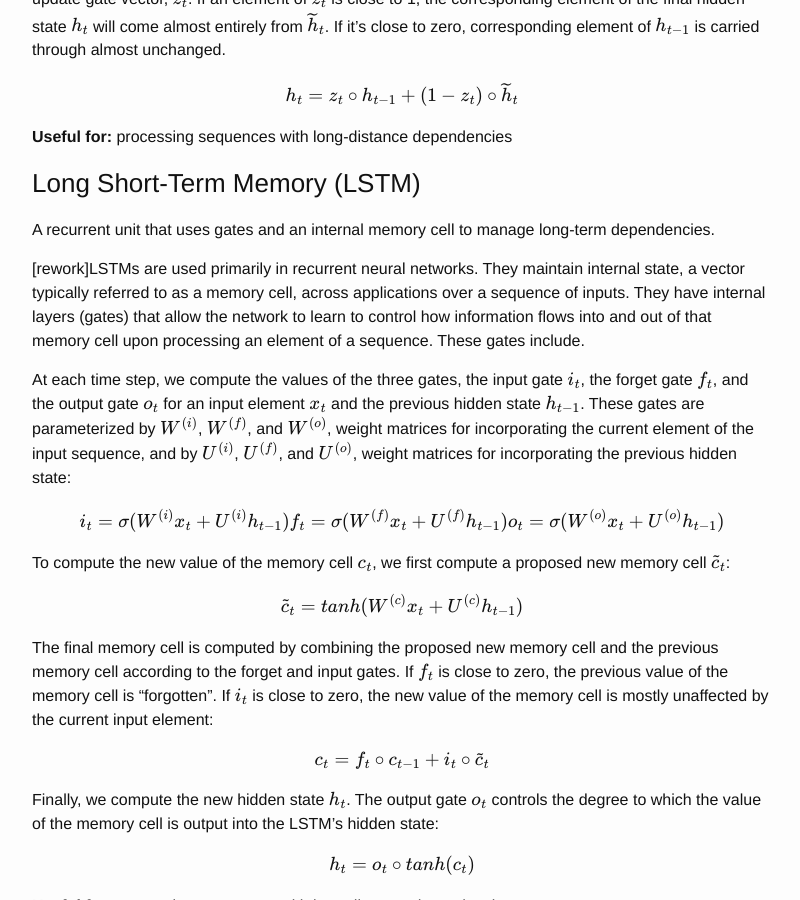
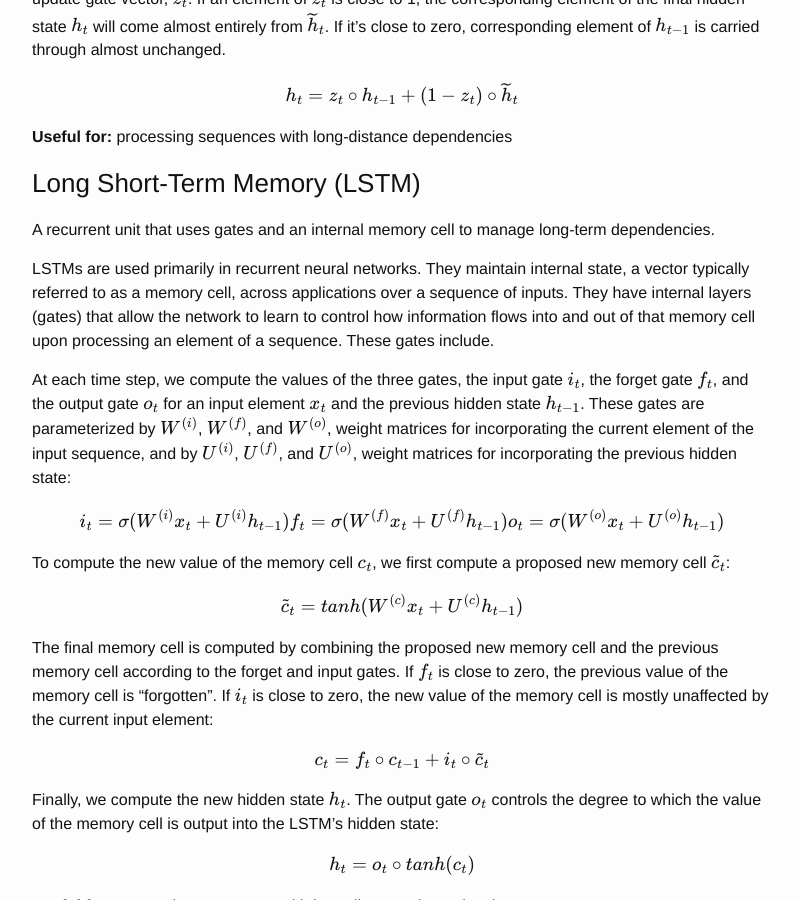
Before and after one commit to GradySimon/neural-network-building-blocks, a Jekyll site: the page built from index.md, in a window 1280 px wide and 900 px high, scrolled down 2254 px. Shown: the whole window, without its empty margins (238-1038 px from the left). Built offline with Jekyll 4.4.1, drawn with Linux system fonts in a browser that asks for light colours; formulas are drawn with MathJax 3; part of the change alters nothing that is shown; some of the changed text lies outside the part shown.

Commit message:
Remove some notes to self

```diff
--- a/index.md
+++ b/index.md
@@ -85,7 +85,7 @@ $$
 ### Long Short-Term Memory (LSTM)
 A recurrent unit that uses gates and an internal memory cell to manage long-term dependencies.
 
-[rework]LSTMs are used primarily in recurrent neural networks. They maintain internal state, a vector typically referred to as a memory cell, across applications over a sequence of inputs. They have internal layers (gates) that allow the network to learn to control how information flows into and out of that memory cell upon processing an element of a sequence. These gates include.
+LSTMs are used primarily in recurrent neural networks. They maintain internal state, a vector typically referred to as a memory cell, across applications over a sequence of inputs. They have internal layers (gates) that allow the network to learn to control how information flows into and out of that memory cell upon processing an element of a sequence. These gates include.
 
 At each time step, we compute the values of the three gates, the input gate $$i_t$$, the forget gate $$f_t$$, and the output gate $$o_t$$ for an input element $$x_t$$ and the previous hidden state $$h_{t-1}$$. These gates are parameterized by $$W^{(i)}$$, $$W^{(f)}$$, and $$W^{(o)}$$, weight matrices for incorporating the current element of the input sequence, and by $$U^{(i)}$$, $$U^{(f)}$$, and $$U^{(o)}$$, weight matrices for incorporating the previous hidden state:
 
@@ -164,8 +164,6 @@ Convolution applies the same layer to eachw indow. The result of each applicatio
 
 **Useful for:** Detecting local features, achieving translation invariance
 
-(Tuple vec -> vec) -> ([vec] -> matrix)
-
 ### Recurrence
 The application of a layer to a sequence of inputs where the result of one application can influence the next.
 
@@ -180,18 +178,9 @@ Recurrent neural networks have been shown to be Turing complete [citation needed
 
 **Useful for:** Stateful sequence processing
 
-(vec -> vec) -> ([vec] -> vec)
-
 ### Recursion
 The recursive application of a layer to a tree-structured input.
 
 The input to a recursive neural network is a tree structure of input vectors. We apply a layer that takes a the child vectors of a node in the tree and produces a vector that represents the entire subtree at that node. We apply this layer recursively, starting with the leaf nodes, until we have a vector that represents the entire tree.
 
 **Useful for:** Processing inputs with recursive structure, like sentence parse trees.
-
-(Tuple vec -> vec) -> (Tree vec -> vec)
-
-## Architectural patterns
-Organize by application domain? NLP, image recognition, audio
-
-### Skip-gram
```
